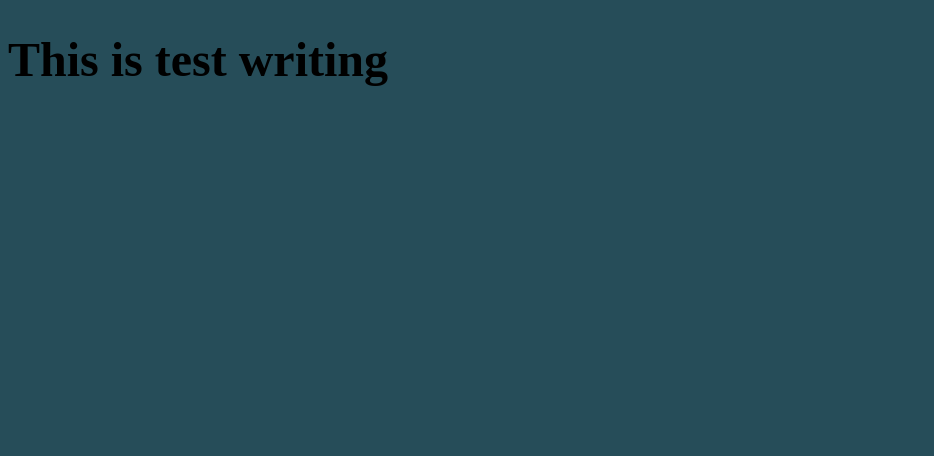
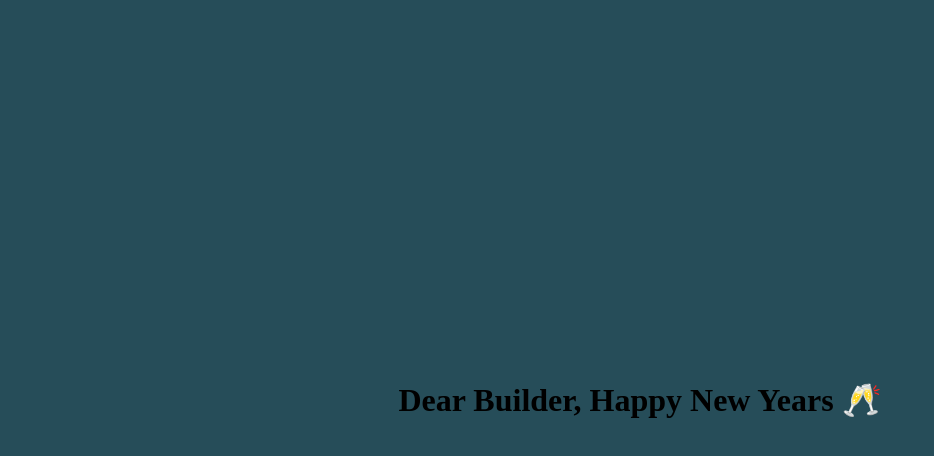
Before and after one commit to UbaidRussell/2024-new-years-project, a plain HTML site: page index.html in a window 1280 px wide. Shown: the whole page, without its empty margins (0-934 px from the left). Drawn offline with Linux system fonts and the light colour scheme.

Commit message:
Got output to work 📦

```diff
--- a/index.html
+++ b/index.html
@@ -9,6 +9,8 @@
 </head>
 <body>
     <!--We want to create a fade in effect here that says something like happy new year when we click it-->
-    <h1>This is test writing</h1>
+    <h1 class="fade-in">Dear Builder, Happy New Years 🥂</h1>
+
+    <script src="main.js"></script>
 </body>
 </html>
--- a/main.css
+++ b/main.css
@@ -1,5 +1,18 @@
-body{
+body {
+    display: flex;
+    align-items: center;
+    font-family: 'Playfair Display', serif;
+    justify-content: center;
+    height: 100vh;
+    margin: 0;
     background-color: #264D59;
-    font-family: 'Playfair Display', serif;
-    font-size: 150%;
-}
+  }
+
+  h1 {
+    opacity: 0;
+    transition: opacity 0.5s ease-in-out;
+  }
+
+  h1.fade-in {
+    opacity: 1;
+  }
--- /dev/null
+++ b/main.js
@@ -0,0 +1,11 @@
+document.addEventListener('DOMContentLoaded', function () {
+    const h1Element = document.querySelector('.fade-in');
+
+    h1Element.addEventListener('mouseenter', function () {
+      h1Element.classList.add('fade-in');
+    });
+
+    h1Element.addEventListener('mouseleave', function () {
+      h1Element.classList.remove('fade-in');
+    });
+  });
```
